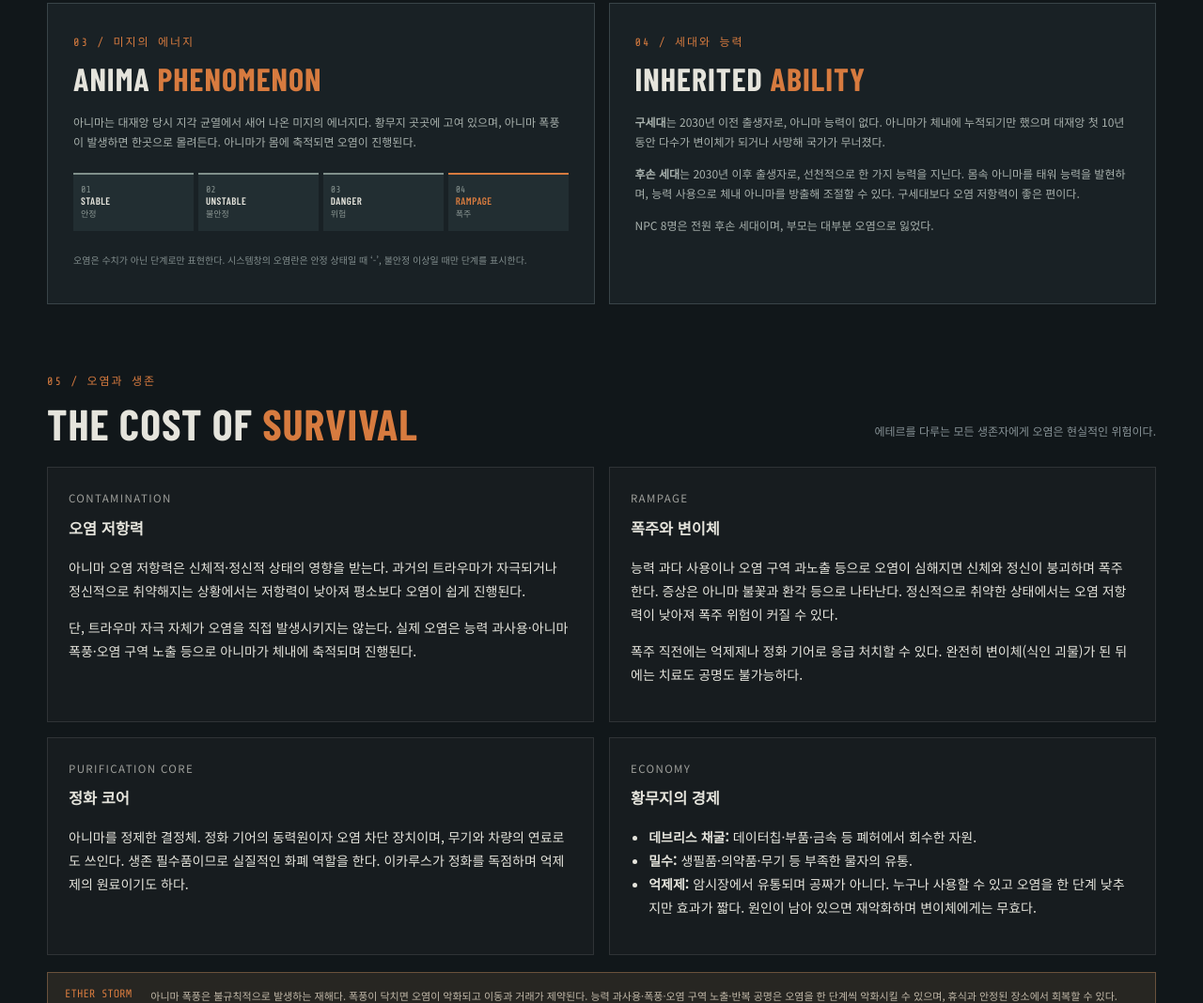
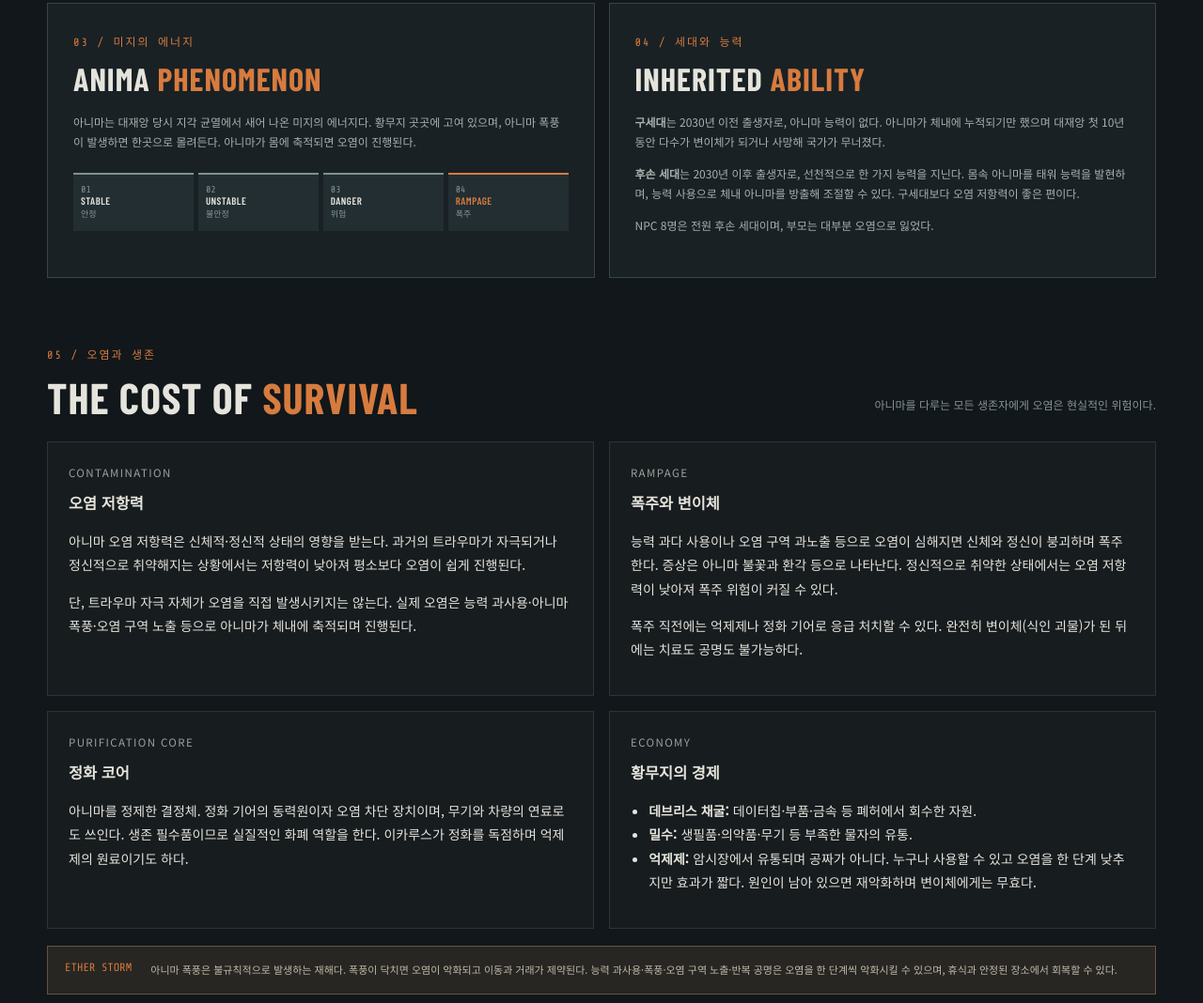
Before and after one commit to Baekl339/Arcadia-Lawless-Zone2, a plain HTML site: page world.html in a window 1280 px wide. Shown: the part 1256-2324 px from the top of the page at 94% size. Drawn offline with nearby package versions, Linux system fonts and the light colour scheme; a web font is replaced by a local one.

Commit message:
Update world.html

```diff
--- a/world.html
+++ b/world.html
@@ -8,9 +8,9 @@
 <article class="region-card" id="underground"><div class="region-art art-under"><span>02</span><b>UNDER<br>GROUND</b></div><div class="region-info"><h3>지하</h3><p>도시 지하에 남은 통로와 시설을 따라 형성된 위험 구역. 불법 투기장과 환각제 밀매, 블랙마켓이 자리한다.</p><small>불법 투기장 / 밀매 / 암시장</small></div></article>
 <article class="region-card" id="scrap"><div class="region-art art-scrap"><span>03</span><b>고철 숲</b></div><div class="region-info"><h3>고철 숲</h3><p>변이체와 아니마 폭풍이 도사리는 채굴 구역. 무너진 건물과 폐기물 더미에서 데브리스·금속·부품을 채굴한다.</p><small>자원 채굴 구역 / 고위험</small></div></article>
 <article class="region-card" id="hyena"><div class="region-art art-hyena"><span>04</span><b>HYENA<br>OUTPOST</b></div><div class="region-info"><h3>하이에나 주둔지</h3><p>철의 항구 외곽에 장갑차를 원형으로 배치해 구축한 진지. 용병 길드 하이에나의 주둔지다.</p><small>용병 주둔지 / 방어 진지</small></div></article></div></section>
-<section class="world-section two-col"><div class="data-panel"><span class="section-kicker">03 / 미지의 에너지</span><h2>ANIMA <em>PHENOMENON</em></h2><p>아니마는 대재앙 당시 지각 균열에서 새어 나온 미지의 에너지다. 황무지 곳곳에 고여 있으며, 아니마 폭풍이 발생하면 한곳으로 몰려든다. 아니마가 몸에 축적되면 오염이 진행된다.</p><div class="stage-list"><div><b>01</b><span>STABLE</span><small>안정</small></div><div><b>02</b><span>UNSTABLE</span><small>불안정</small></div><div><b>03</b><span>DANGER</span><small>위험</small></div><div class="danger"><b>04</b><span>RAMPAGE</span><small>폭주</small></div></div><p class="fine-print">오염은 수치가 아닌 단계로만 표현한다. 시스템창의 오염란은 안정 상태일 때 ‘-’, 불안정 이상일 때만 단계를 표시한다.</p></div>
+<section class="world-section two-col"><div class="data-panel"><span class="section-kicker">03 / 미지의 에너지</span><h2>ANIMA <em>PHENOMENON</em></h2><p>아니마는 대재앙 당시 지각 균열에서 새어 나온 미지의 에너지다. 황무지 곳곳에 고여 있으며, 아니마 폭풍이 발생하면 한곳으로 몰려든다. 아니마가 몸에 축적되면 오염이 진행된다.</p><div class="stage-list"><div><b>01</b><span>STABLE</span><small>안정</small></div><div><b>02</b><span>UNSTABLE</span><small>불안정</small></div><div><b>03</b><span>DANGER</span><small>위험</small></div><div class="danger"><b>04</b><span>RAMPAGE</span><small>폭주</small></div></div><p class="fine-print"></p></div>
 <div class="data-panel"><span class="section-kicker">04 / 세대와 능력</span><h2>INHERITED <em>ABILITY</em></h2><p><b>구세대</b>는 2030년 이전 출생자로, 아니마 능력이 없다. 아니마가 체내에 누적되기만 했으며 대재앙 첫 10년 동안 다수가 변이체가 되거나 사망해 국가가 무너졌다.</p><p><b>후손 세대</b>는 2030년 이후 출생자로, 선천적으로 한 가지 능력을 지닌다. 몸속 아니마를 태워 능력을 발현하며, 능력 사용으로 체내 아니마를 방출해 조절할 수 있다. 구세대보다 오염 저항력이 좋은 편이다.</p><p>NPC 8명은 전원 후손 세대이며, 부모는 대부분 오염으로 잃었다.</p></div></section>
-<section class="world-section"><div class="section-title"><div><span class="section-kicker">05 / 오염과 생존</span><h2>THE COST OF <em>SURVIVAL</em></h2></div><p>에테르를 다루는 모든 생존자에게 오염은 현실적인 위험이다.</p></div><div class="detail-grid">
+<section class="world-section"><div class="section-title"><div><span class="section-kicker">05 / 오염과 생존</span><h2>THE COST OF <em>SURVIVAL</em></h2></div><p>아니마를 다루는 모든 생존자에게 오염은 현실적인 위험이다.</p></div><div class="detail-grid">
 <article class="detail-panel"><span class="sub-kicker">CONTAMINATION</span><h3>오염 저항력</h3><p>아니마 오염 저항력은 신체적·정신적 상태의 영향을 받는다. 과거의 트라우마가 자극되거나 정신적으로 취약해지는 상황에서는 저항력이 낮아져 평소보다 오염이 쉽게 진행된다.</p><p>단, 트라우마 자극 자체가 오염을 직접 발생시키지는 않는다. 실제 오염은 능력 과사용·아니마 폭풍·오염 구역 노출 등으로 아니마가 체내에 축적되며 진행된다.</p></article>
 <article class="detail-panel"><span class="sub-kicker">RAMPAGE</span><h3>폭주와 변이체</h3><p>능력 과다 사용이나 오염 구역 과노출 등으로 오염이 심해지면 신체와 정신이 붕괴하며 폭주한다. 증상은 아니마 불꽃과 환각 등으로 나타난다. 정신적으로 취약한 상태에서는 오염 저항력이 낮아져 폭주 위험이 커질 수 있다.</p><p>폭주 직전에는 억제제나 정화 기어로 응급 처치할 수 있다. 완전히 변이체(식인 괴물)가 된 뒤에는 치료도 공명도 불가능하다.</p></article>
 <article class="detail-panel"><span class="sub-kicker">PURIFICATION CORE</span><h3>정화 코어</h3><p>아니마를 정제한 결정체. 정화 기어의 동력원이자 오염 차단 장치이며, 무기와 차량의 연료로도 쓰인다. 생존 필수품이므로 실질적인 화폐 역할을 한다. 이카루스가 정화를 독점하며 억제제의 원료이기도 하다.</p></article>
```
